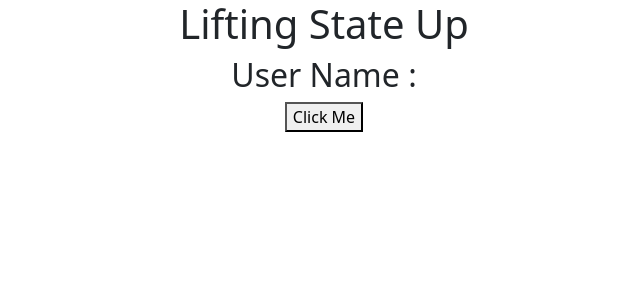
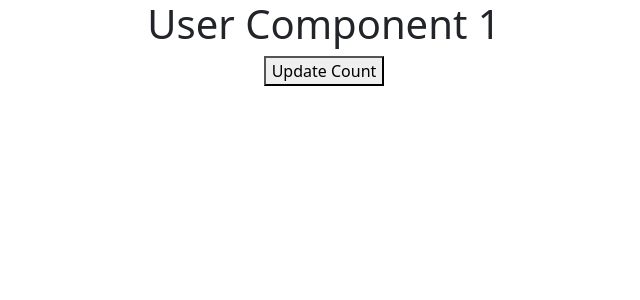
Before and after one commit to thisisshivamsingh/20-06-2022-Web-React, a React (Create React App) app: page / in a window 1280 px wide. Shown: the top 300 px of the page, without its empty margins (316-956 px from the left). Built offline with nearby package versions, Linux system fonts and the light colour scheme.

Commit message:
Pure Component in ReactJS

```diff
--- a/src/App.js
+++ b/src/App.js
@@ -1,16 +1,22 @@
-import React from "react";
 import "./App.css";
+import React, { PureComponent } from "react";
 import User from "./User";
-function App() {
-  function parentAlert(data) {
-    console.log(data);
-    alert(data.name);
+class App extends React.Component {
+  constructor() {
+    super();
+    this.state = {
+      count: 1,
+    };
   }
-  return (
-    <div className="App">
-      <h1>Lifting State Up</h1>
-      <User alert={parentAlert} />
-    </div>
-  );
+  render() {
+    return (
+      <div className="App">
+        <User count={this.state.count} />
+        <button onClick={() => this.setState({ count: this.state.count + 1 })}>
+          Update Count
+        </button>
+      </div>
+    );
+  }
 }
 export default App;
--- a/src/User.js
+++ b/src/User.js
@@ -44,14 +44,30 @@
 
 //////////////// #38 Send Data Child to Parent Component ////////////////
 
-function User(props) {
-  const data = { name: "shivam singh", email: "shivam@test.com" };
-  return (
-    <>
-      <h2>User Name : </h2>
-      <button onClick={() => props.alert(data)}>Click Me</button>
-    </>
-  );
+// function User(props) {
+//   const data = { name: "shivam singh", email: "shivam@test.com" };
+//   return (
+//     <>
+//       <h2>User Name : </h2>
+//       <button onClick={() => props.alert(data)}>Click Me</button>
+//     </>
+//   );
+// }
+
+// export default User;
+
+////////////// #39 Pure Component in ReactJs ///////////////
+
+import "./App.css";
+import React, { PureComponent } from "react";
+class User extends PureComponent {
+  render() {
+    console.log("user component check-rerendering");
+    return (
+      <div className="App">
+        <h1>User Component {this.props.count}</h1>
+      </div>
+    );
+  }
 }
-
 export default User;
```
